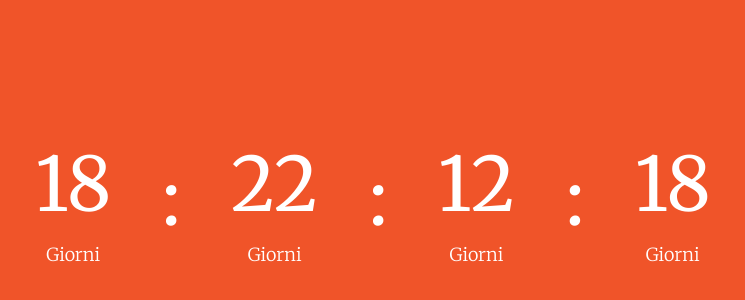
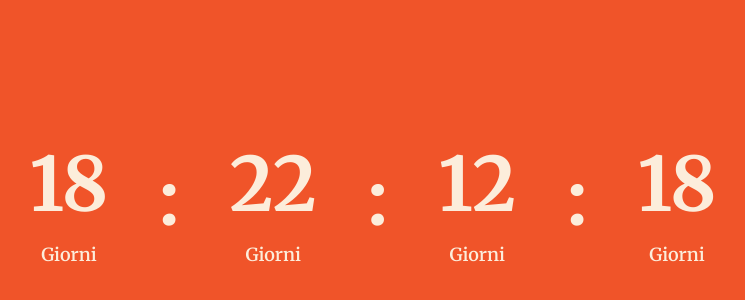
Before and after one commit to mithunchandrasutradhar/biscottisinceri.com, a plain HTML site: page index.html in a window 1280 px wide. Shown: the part 202-502 px from the top of the page, without its empty margins (267-1012 px from the left). Drawn offline with nearby package versions, Linux system fonts and the light colour scheme.

Commit message:
Add files via upload

```diff
--- a/index.html
+++ b/index.html
@@ -20,7 +20,7 @@
       height: 100vh;
       background: rgb(240, 84, 41);
       font-family: "Merriweather", serif;
-      color: #fff;
+      color: rgba(252, 237, 219, 1);
     }
 
     .timer-row {
@@ -33,13 +33,13 @@
     .timer,
     .dot {
       font-size: 75px;
-      font-weight: 400;
+      font-weight: 700;
     }
 
 
     .labels {
       font-size: 18px;
-      font-weight: 300;
+      font-weight: 600;
     }
 
     @media (max-width: 768px) {
```
